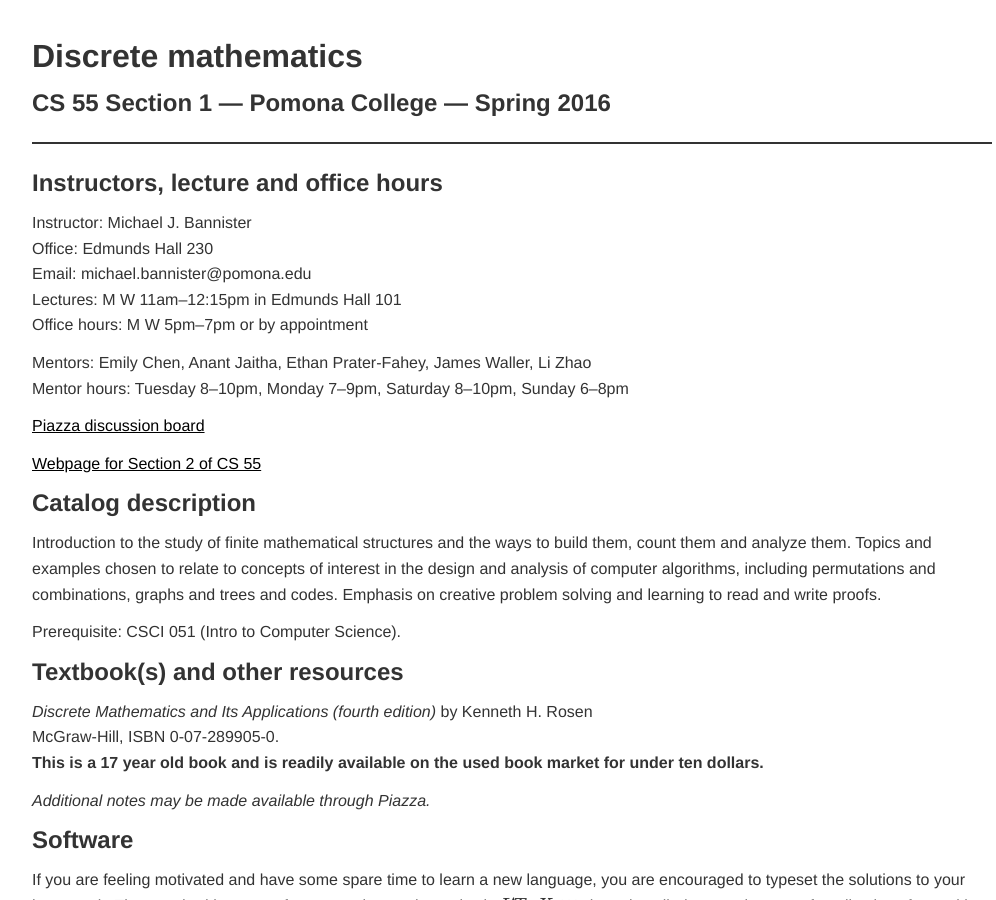
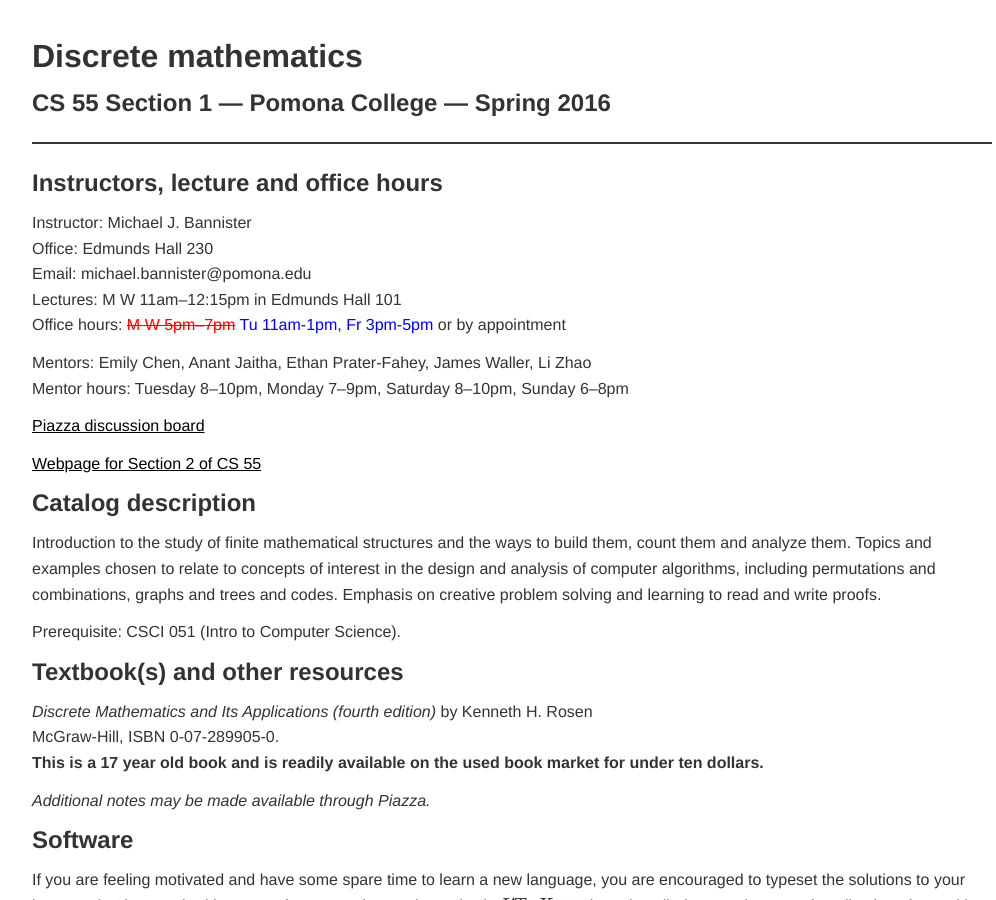
Before and after one commit to jacksonjw12/mbannister.github.io, a Jekyll site: the page built from _teaching/55-s16/index.md, in a window 1280 px wide and 900 px high. Shown: the whole window, without its empty margins (128-1124 px from the left). Built offline with Jekyll 4.4.1, drawn with Linux system fonts in a browser that asks for light colours; formulas are drawn with MathJax 3.

Commit message:
Update office hours

```diff
--- a/_teaching/55-s16/index.md
+++ b/_teaching/55-s16/index.md
@@ -17,7 +17,7 @@ Instructor: Michael J. Bannister
 Office: Edmunds Hall 230
 Email: michael.bannister@pomona.edu
 Lectures: M W 11am--12:15pm in Edmunds Hall 101
-Office hours: M W 5pm--7pm or by appointment
+Office hours: <del>M W 5pm--7pm</del> <ins>Tu 11am-1pm, Fr 3pm-5pm</ins> or by appointment
 
 Mentors: Emily Chen, Anant Jaitha, Ethan Prater-Fahey, James Waller, Li Zhao
 Mentor hours: Tuesday 8--10pm, Monday 7--9pm, Saturday 8--10pm, Sunday 6--8pm
```
Also changed, not shown: _teaching/62-s16/index.md (+1 -1 lines).
